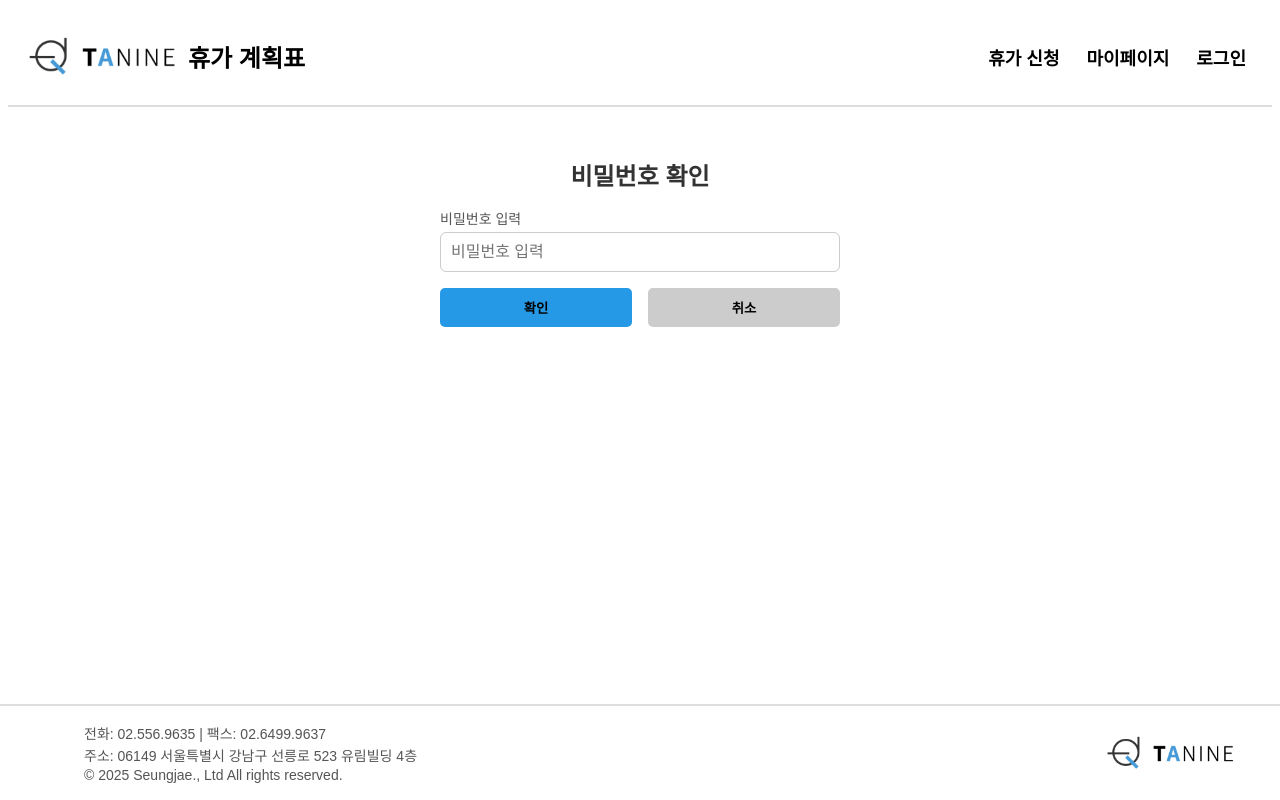
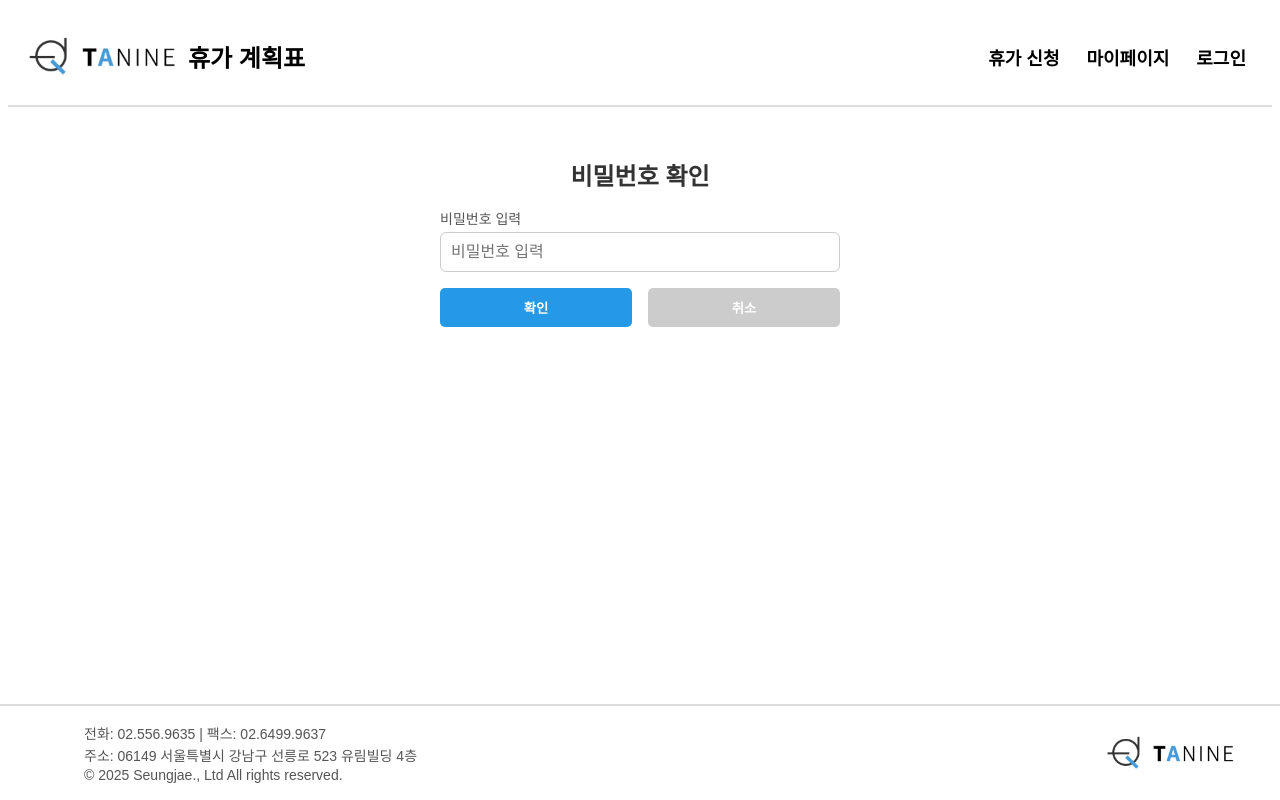
Before and after one commit to SeungjaeLee00/Vacation_Management, a Vue app: page /check-user in a window 1280 px wide. Built offline with nearby package versions, Linux system fonts and the light colour scheme.

Commit message:
feat: 모달 글자색 변경

```diff
--- a/src/components/modals/CalendarModal.vue
+++ b/src/components/modals/CalendarModal.vue
@@ -66,7 +66,7 @@
     margin-top: 10px;
     padding: 8px 12px;
     background: #2699e6;
-    color: black;
+    color: white;
     border: none;
     border-radius: 5px;
     cursor: pointer;
--- a/src/views/user/profile/ChangeName.vue
+++ b/src/views/user/profile/ChangeName.vue
@@ -86,6 +86,7 @@ const goToMyPage = () => {
   border-radius: 5px;
   cursor: pointer;
   font-weight: bold;
+  color:white
 }
 
 .save {
--- a/src/views/user/profile/CheckUser.vue
+++ b/src/views/user/profile/CheckUser.vue
@@ -92,11 +92,12 @@
 
   .btn {
     padding: 10px;
-  width: 48%;
-  border: none;
-  border-radius: 5px;
-  cursor: pointer;
-  font-weight: bold;
+    width: 48%;
+    border: none;
+    border-radius: 5px;
+    cursor: pointer;
+    font-weight: bold;
+    color:white
   }
 
   .confirm {
--- a/src/views/user/profile/MyPage.vue
+++ b/src/views/user/profile/MyPage.vue
@@ -104,7 +104,7 @@ const vacations = () => {
 
 button {
   background-color: #2699e6;
-  color: black ;
+  color: white ;
   border: none;
   padding: 10px;
   border-radius: 5px;
--- a/src/views/user/profile/ResetPassword.vue
+++ b/src/views/user/profile/ResetPassword.vue
@@ -94,6 +94,7 @@ const goToMyPage = () => {
   border-radius: 5px;
   cursor: pointer;
   font-weight: bold;
+  color: white;
 }
 
 .save {
```
